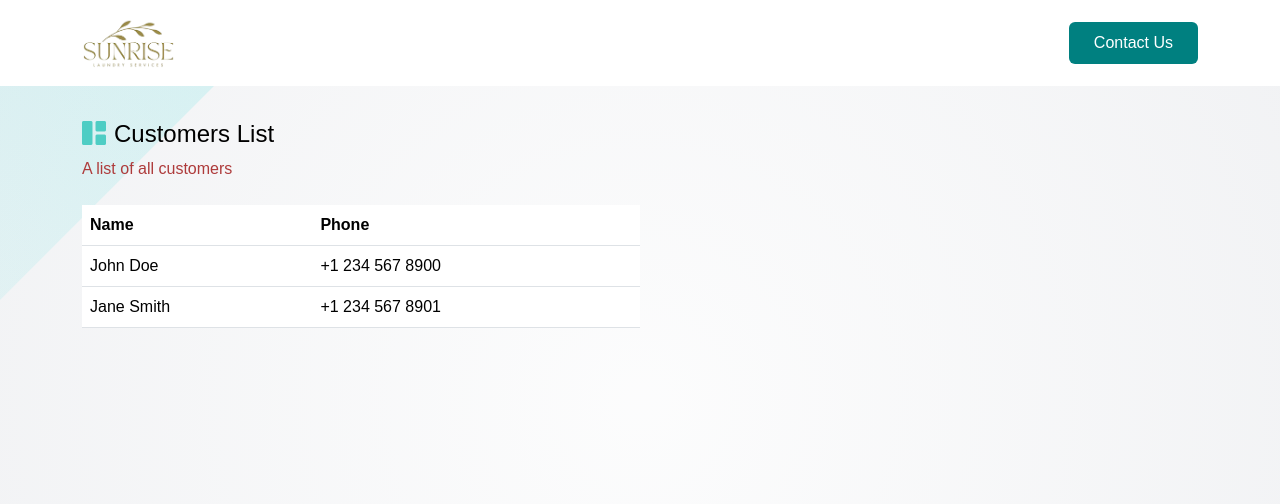
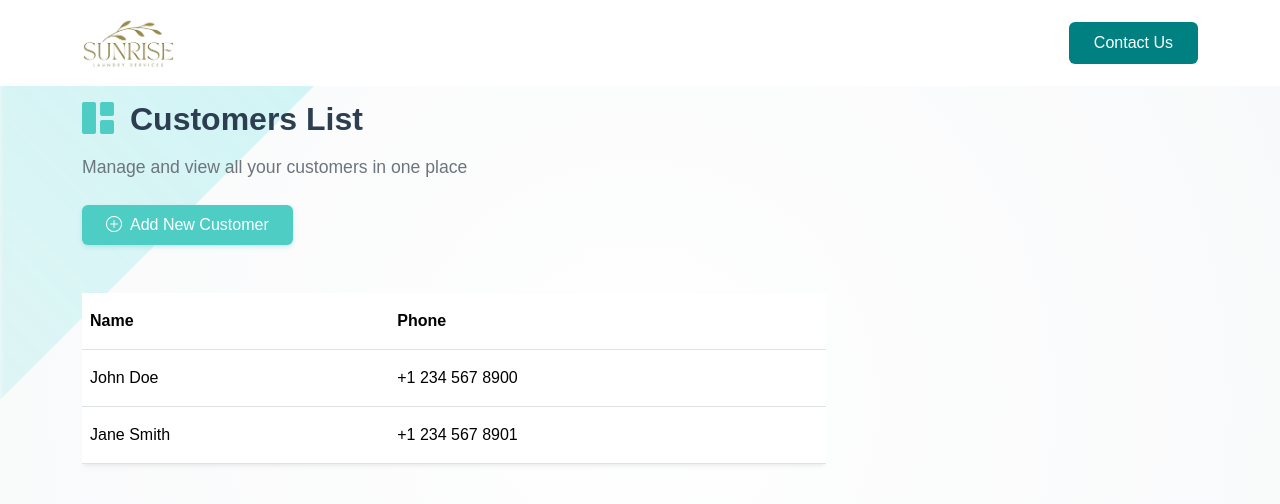
Before and after one commit to SoftLife0/Sunrise-service, a React (Vite) app: page /admin/customer in a window 1280 px wide. Shown: the top 504 px of the page. Built offline with nearby package versions, Linux system fonts and the light colour scheme.

Commit message:
Update Customer page layout and styling; add modal for adding new customers

```diff
--- a/src/pages/Admin/Customer.jsx
+++ b/src/pages/Admin/Customer.jsx
@@ -4,44 +4,116 @@ import Header from '../../components/Header'
 
 const Customer = () => {
   return (
-    <div style={{backgroundColor: '#f1f2f4', minHeight: '100vh', color: '#000', position: 'relative', backgroundImage: 'radial-gradient(circle at 50% 50%, rgba(255,255,255,0.8) 0%, rgba(241,242,244,0.8) 100%)'}}>
+    <div style={{
+      backgroundColor: '#f8f9fa',
+      minHeight: '100vh',
+      color: '#2c3e50',
+      position: 'relative',
+      backgroundImage: 'radial-gradient(circle at 50% 50%, rgba(255,255,255,0.9) 0%, rgba(248,249,250,0.9) 100%)'
+    }}>
       {/* Floating Shape Top Left */}
-      <div style={{position: 'absolute',top: 0,left: 0,width: '300px',height: '300px',background: 'linear-gradient(45deg, rgba(74,222,222,0.1), rgba(74,222,222,0.2))',clipPath: 'polygon(0 0, 100% 0, 0 100%)',zIndex: 0}} />
+      <div style={{
+        position: 'absolute',
+        top: 0,
+        left: 0,
+        width: '400px',
+        height: '400px',
+        background: 'linear-gradient(45deg, rgba(74,222,222,0.15), rgba(74,222,222,0.25))',
+        clipPath: 'polygon(0 0, 100% 0, 0 100%)',
+        zIndex: 0,
+        filter: 'blur(2px)'
+      }} />
 
       {/* Header */}
       <Header />
 
       {/* Hero */}
-        <section className="d-flex align-items-center position-relative" style={{ paddingTop: '120px' }}>
+      <section className="d-flex align-items-center position-relative" style={{ paddingTop: '100px' }}>
         <div className="container">
           <div className="position-relative" style={{ zIndex: 1 }}>
-                    <h4 className="card-title mb-2 d-flex align-items-center">
-                    <i className="bi bi-grid-1x2-fill me-2" style={{ color: '#4ECDC4' }}></i>
+            <div className="d-flex justify-between align-items-center gap-4">
+                <div>
+                    <h4 className="card-title mb-3 d-flex align-items-center" style={{ fontSize: '2rem', fontWeight: '600' }}>
+                    <i className="bi bi-grid-1x2-fill me-3" style={{ color: '#4ECDC4' }}></i>
                     Customers List
                     </h4>
-                    <p className="input-label" style={{ color: "#ae3b3b" }}>A list of all customers</p>
+                    <p className="input-label mb-4" style={{ color: "#6c757d", fontSize: '1.1rem' }}>Manage and view all your customers in one place</p>
+                </div>
             </div>
 
-                <div className="col-md-6 table-responsive mt-4">
-                    <table className="table table-hover">
-                        <thead>
+            {/* Add Customer Button */}
+            <button type="button" className="btn btn-primary mb-4 px-4 py-2"
+              style={{
+                backgroundColor: '#4ECDC4',
+                border: 'none',
+                boxShadow: '0 2px 4px rgba(78,205,196,0.3)',
+                transition: 'all 0.3s ease'
+              }}
+              data-bs-toggle="modal"
+              data-bs-target="#addCustomerModal">
+              <i className="bi bi-plus-circle me-2"></i>Add New Customer
+            </button>
+          </div>
+
+          <div className="col-md-8 table-responsive mt-4">
+            <table className="table table-hover shadow-sm bg-white rounded">
+              <thead style={{ backgroundColor: '#f8f9fa' }}>
                 <tr>
-                                <th>Name</th>
-                                <th>Phone</th>
+                  <th className="py-3">Name</th>
+                  <th className="py-3">Phone</th>
                 </tr>
               </thead>
               <tbody>
-                            {/* Map through customers data here */}
                 <tr>
-                                <td>John Doe</td>
-                                <td>+1 234 567 8900</td>
+                  <td className="py-3">John Doe</td>
+                  <td className="py-3">+1 234 567 8900</td>
                 </tr>
                 <tr>
-                                <td>Jane Smith</td>
-                                <td>+1 234 567 8901</td>
+                  <td className="py-3">Jane Smith</td>
+                  <td className="py-3">+1 234 567 8901</td>
                 </tr>
               </tbody>
             </table>
+          </div>
+
+          {/* Add Customer Modal */}
+          <div className="modal fade" id="addCustomerModal" tabIndex="-1" aria-labelledby="addCustomerModalLabel" aria-hidden="true">
+            <div className="modal-dialog modal-dialog-centered">
+              <div className="modal-content border-0 shadow">
+                <div className="modal-header border-bottom-0">
+                  <h5 className="modal-title" id="addCustomerModalLabel" style={{ color: '#2c3e50', fontWeight: '600' }}>Add New Customer</h5>
+                  <button type="button" className="btn-close" data-bs-dismiss="modal" aria-label="Close"></button>
+                </div>
+                <div className="modal-body px-4">
+                  <form>
+                    <div className="mb-4">
+                      <label htmlFor="customerName" className="form-label text-muted">Customer Name</label>
+                      <input type="text" className="form-control" id="customerName" placeholder="Enter customer name"/>
+                    </div>
+                    <div className="mb-4">
+                      <label htmlFor="customerPhone" className="form-label text-muted">Phone Number</label>
+                      <input type="tel" className="form-control" id="customerPhone" placeholder="Enter phone number"/>
+                    </div>
+
+                    <div className="flex items-center my-2">
+                        <hr className="flex-grow border-t border-gray-300" />
+                        <span className="px-3 text-gray-500 text-sm">or</span>
+                        <hr className="flex-grow border-t border-gray-300" />
+                    </div>
+
+                    <div className="mb-4">
+                      <label htmlFor="customerPhoto" className="form-label text-muted">Bulk Upload</label>
+                      <input type="file" className="form-control" id="customerPhoto" accept="image/*"/>
+                    </div>
+                  </form>
+                </div>
+
+                <div className="modal-footer border-top-0">
+                  <button type="button" className="btn btn-light px-4" data-bs-dismiss="modal">Cancel</button>
+                  <button type="button" className="btn btn-primary px-4" style={{ backgroundColor: '#4ECDC4', border: 'none' }}>Save Customer</button>
+                </div>
+              </div>
+            </div>
           </div>
 
         </div>
--- a/src/pages/Admin/Dashboard.jsx
+++ b/src/pages/Admin/Dashboard.jsx
@@ -53,7 +53,7 @@ const Dashboard = () => {
   useEffect(() => {
     const fetchPickupRequests = async () => {
       try {
-        const response = await apiService.get('/requests/ready/');
+        const response = await apiService.get('/requests/delivered/');
         console.log('Pickup Requests:', response);
         setPickupRequests(response);
       } catch (error) {
```
Lines whose indentation alone changed are shown as unchanged.
